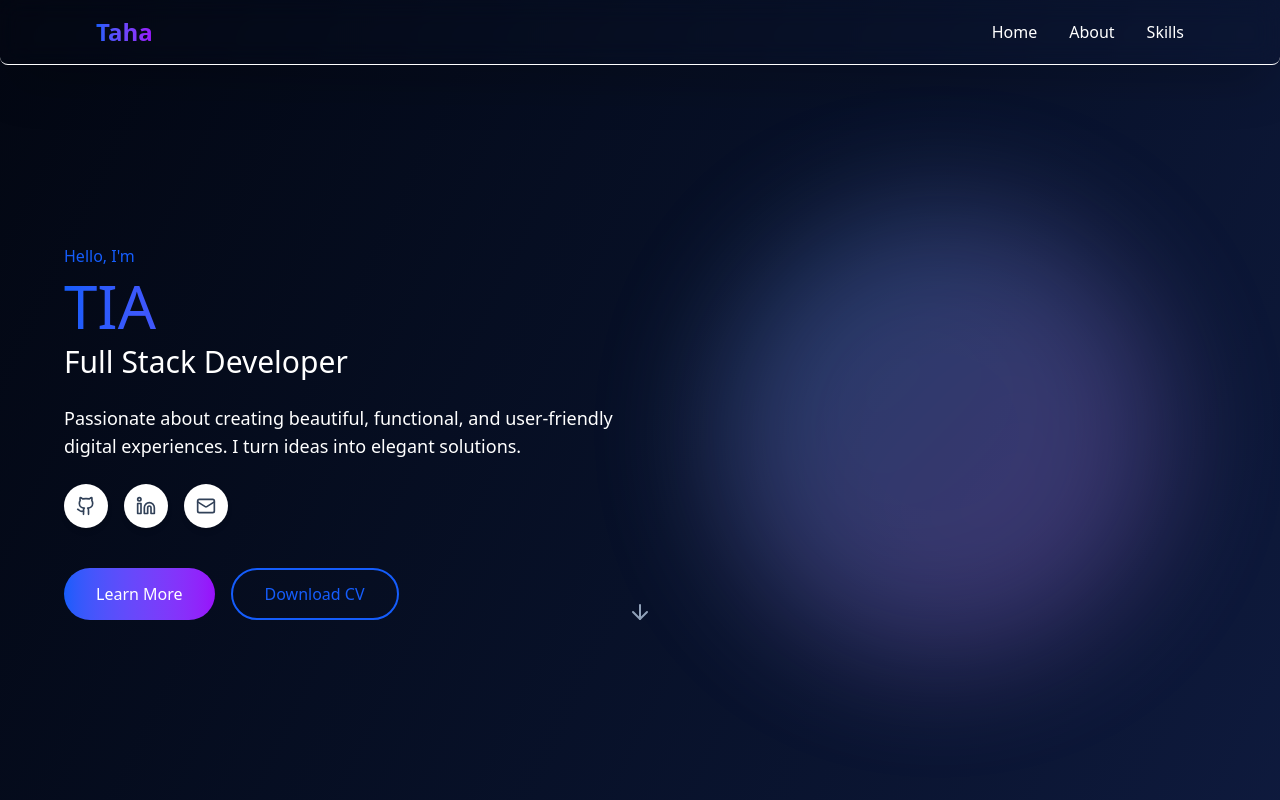
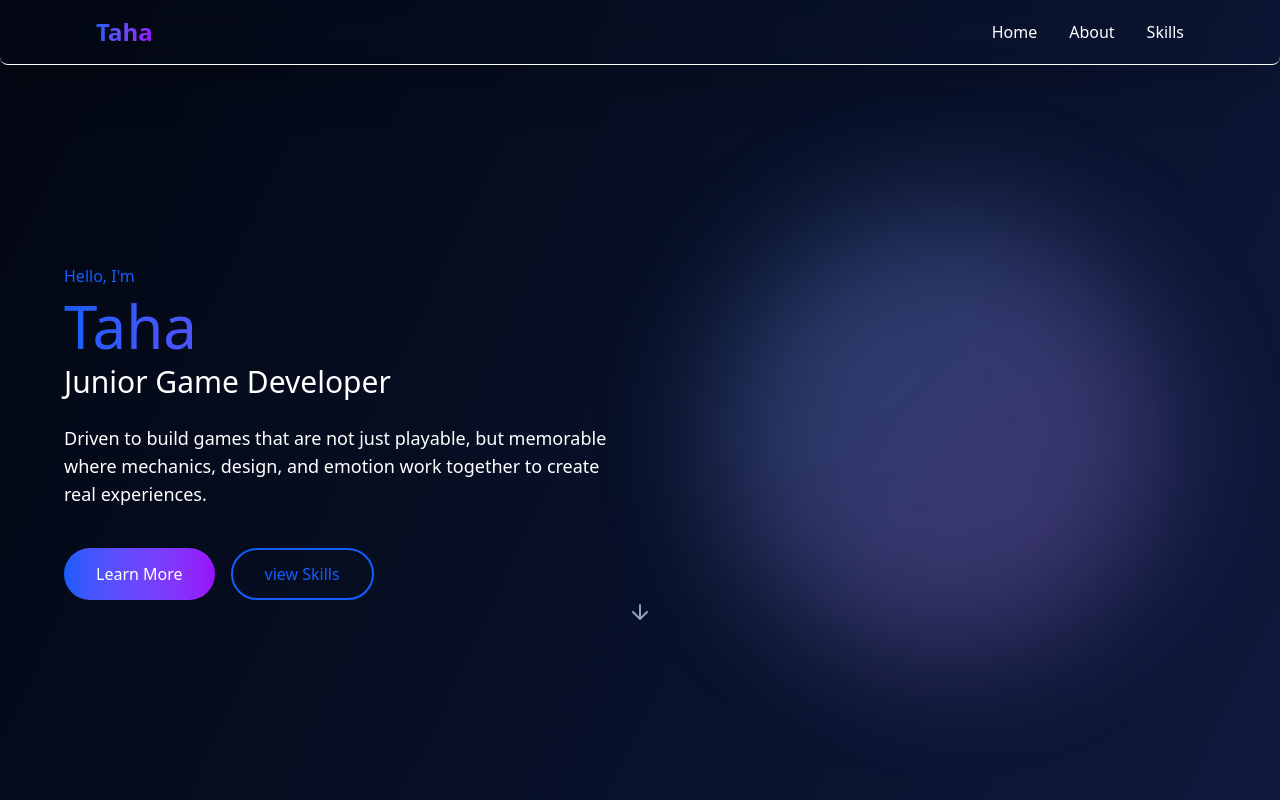
Before and after one commit to MahdiJDS/Member-portfolio, a React (Vite) app: page / in a window 1280 px wide. Shown: the top 800 px of the page. Built offline with nearby package versions, Linux system fonts and the light colour scheme; the HTML template or start-up script is replaced by a standard one.

Commit message:
Fix: fix dark/light bug

```diff
--- a/src/Page/Home.tsx
+++ b/src/Page/Home.tsx
@@ -15,20 +15,19 @@ export default function Hero() {
             <div className="space-y-2">
               <p className="text-blue-600">Hello, I'm</p>
               <h1 className="text-5xl md:text-6xl bg-gradient-to-r from-blue-600 to-purple-600 bg-clip-text text-transparent">
-                TIA
+                Taha
               </h1>
-              <h2 className="text-2xl md:text-3xl ">
-                Full Stack Developer
+              <h2 className="text-white text-2xl md:text-3xl ">
+                Junior Game Developer
               </h2>
             </div>
 
-            <p className=" text-lg">
-              Passionate about creating beautiful, functional, and user-friendly digital experiences.
-              I turn ideas into elegant solutions.
+            <p className="text-white text-lg">
+              Driven to build games that are not just playable, but memorable where mechanics, design, and emotion work together to create real experiences.
             </p>
 
             {/* Social Links */}
-            <div className="flex gap-4">
+            {/* <div className="flex gap-4">
               <a
                 href="https://github.com"
                 target="_blank"
@@ -51,7 +50,7 @@ export default function Hero() {
               >
                 <Mail className="w-5 h-5 text-slate-700" />
               </a>
-            </div>
+            </div> */}
 
             {/* CTA Buttons */}
             <div className="flex gap-4 pt-4">
@@ -61,8 +60,10 @@ export default function Hero() {
               >
                 Learn More
               </button>
-              <button className="px-8 py-3 border-2 border-blue-600 text-blue-600 rounded-full hover:bg-blue-50 transition-all">
-                Download CV
+              <button
+               onClick={() => scrollToSection('skills')}
+               className="px-8 py-3 border-2 border-blue-600 text-blue-600 rounded-full hover:bg-blue-50 transition-all">
+                view Skills
               </button>
             </div>
           </div>
```
